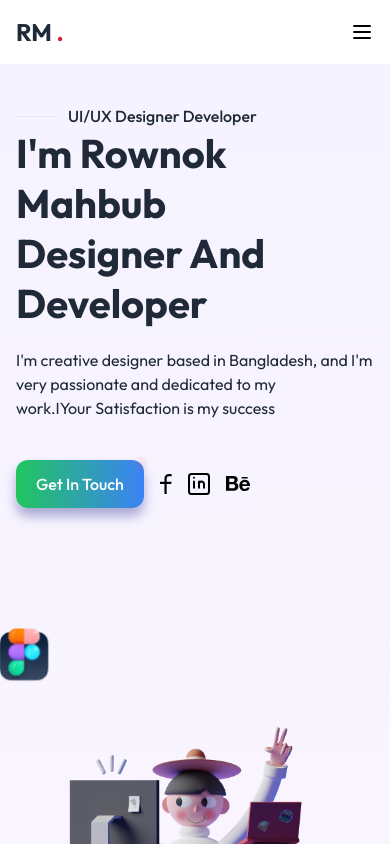
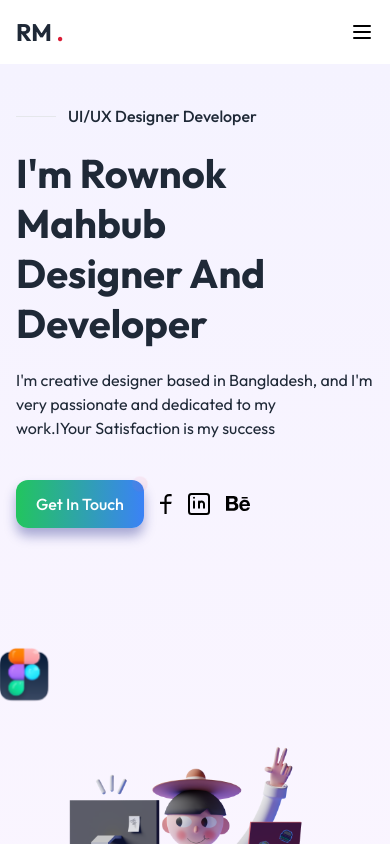
Before and after one commit to Mhatre2/Rutvik-Protfolio, a Next.js app: page / in a window 390 px wide. Shown: the top 844 px of the page. Built offline with nearby package versions, Linux system fonts and the light colour scheme.

Commit message:
hgerfiuewrgf

```diff
--- a/Components/Home/Hero.js
+++ b/Components/Home/Hero.js
@@ -13,7 +13,7 @@ const Hero = () => {
             UI/UX Designer  Developer
           </span>
         </div>
-        <p className="text-[40px] lg:text-[45px] xl:text-[55px] font-bold leading-tight">
+        <p className="text-[40px] lg:text-[45px] xl:text-[55px] font-bold leading-tight mt-5 sm:mt-0">
           I'm Rownok Mahbub <br />
           Designer And Developer
         </p>
```
